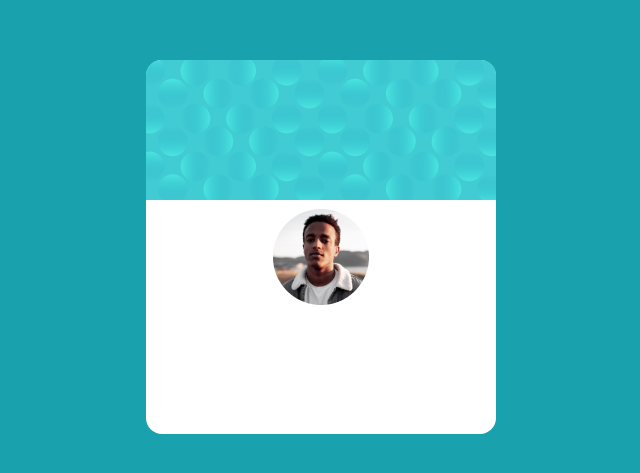
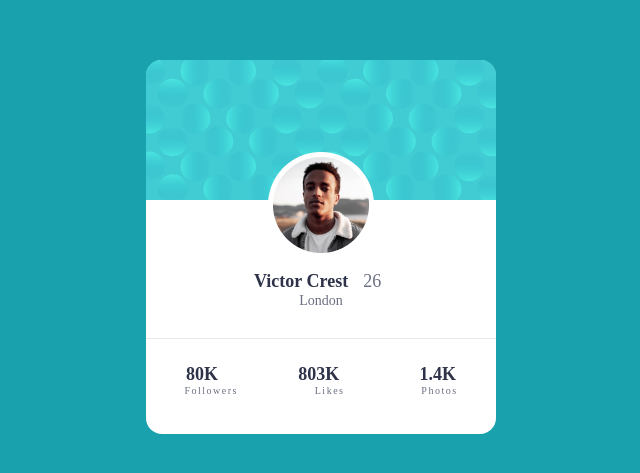
Before and after one commit to edanuurkorkmaz/figma-cards, a plain HTML site: page profile-card-component.html in a window 1280 px wide. Shown: the part 113-586 px from the top of the page, without its empty margins (319-959 px from the left). Drawn offline with Linux system fonts and the light colour scheme.

Commit message:
profile card component düzenlendi.

```diff
--- a/assets/css/profileCardComponent.css
+++ b/assets/css/profileCardComponent.css
@@ -17,11 +17,65 @@ body{
 .profile-img{
     /* margin-left: 127px; */
     vertical-align: middle;
-    margin-bottom: 186px;
+    margin-top: 25px;
+    justify-content: center;
     display: flex;
-    justify-content: center;
-    vertical-align: middle;
 }
-.banner-background{
-    z-index: -1;
+.profile-img img{
+    margin-top: 92px;
 }
+.banner{
+    background: url(/assets/images/profile-card-component.png);
+    background-repeat: no-repeat;
+}
+.profile-attributes{
+    margin-top: 12px;
+}
+.profile-name{
+    color: #2E3349;
+    font-size: 18px;
+    font-weight: 700;
+    line-height: 22.32px;
+    text-align: center;
+    margin-left: 108px;
+}
+.profile-age{
+    color: #6B7082;
+    font-size: 18px;
+    font-weight: 400;
+    line-height: 22.32px;
+    text-align: center;
+    margin-left: 11px;
+}
+.profile-location{
+    color: #6B7082;
+    font-size: 14px;
+    font-weight: 400;
+    line-height: 17.36px;
+    text-align: center;
+}
+.card-footer{
+    border-top: 1px solid #E8E9EC;
+    margin-top: 28px;
+}
+.footer-numbers{
+    display: flex;
+    justify-content: space-around;
+    margin-top: 24px;
+    color: #2E3349;
+    font-size: 18px;
+    font-weight: 700;
+    line-height: 22.32px;
+    text-align: center;
+}
+.footer-names{
+    display: flex;
+    justify-content: space-around;
+    /* margin-top: 9px; */
+    color: #6B7082;
+    font-size: 10px;
+    font-weight: 400;
+    line-height: 12.4px;
+    letter-spacing: 1.5px;
+    text-align: center;
+}
--- a/profile-card-component.html
+++ b/profile-card-component.html
@@ -9,12 +9,25 @@
 <body>
     <div class="container">
             <div class="banner">
-                <div class="banner-background">
-                    <img src="/assets/images/profile-card-component.png" alt="profile card banner">
+                <div class="profile-img"><img src="/assets/images/profile-picture.png" alt="profile picture">
+            </div>
+            </div>
+            <div class="profile-attributes">
+                <span class="profile-name">Victor Crest</span>
+                <span class="profile-age">26</span>
+                <p class="profile-location">London</p>
+            </div>
+            <div class="card-footer">
+                <div class="footer-numbers">
+                    <span>80K</span>
+                    <span>803K</span>
+                    <span>1.4K</span>
                 </div>
-                <div class="profile-img">
-                    <img src="/assets/images/profile-picture.png" alt="profile picture">
-            </div>
+                <div class="footer-names">
+                    <span>Followers</span>
+                    <span>Likes</span>
+                    <span>Photos</span>
+                </div>
             </div>
     </div>
 </body>
```
